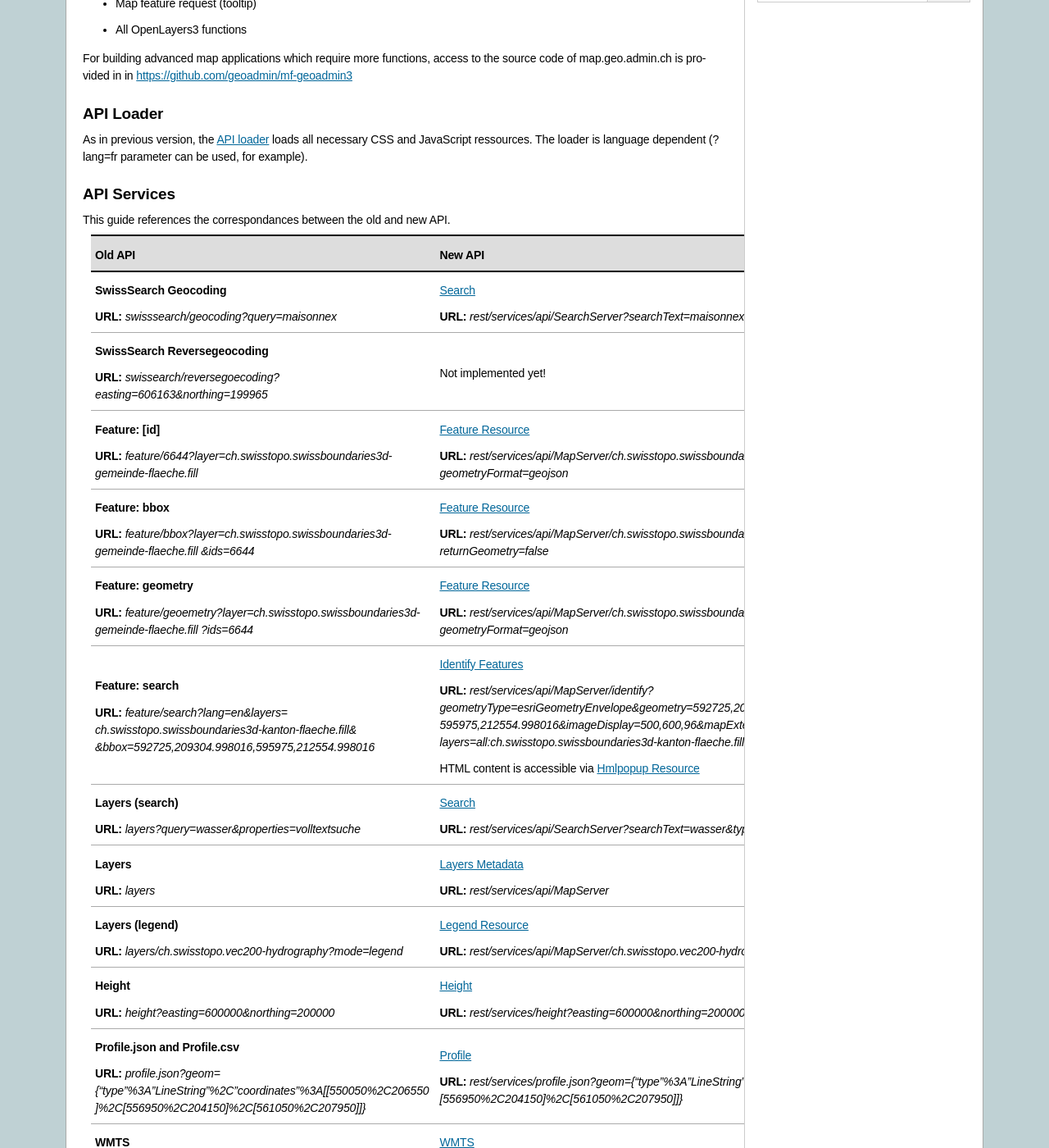
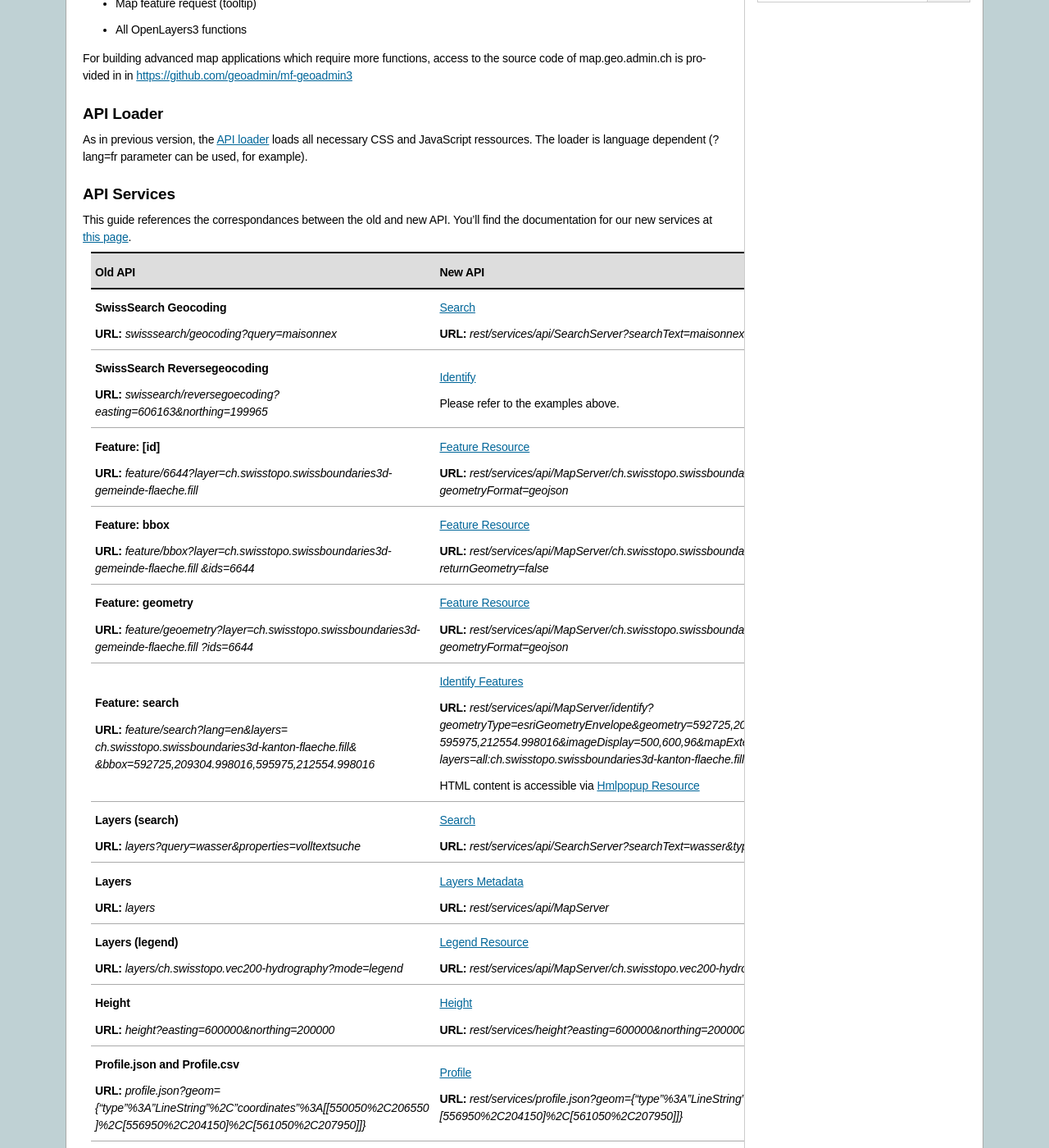
Before and after one commit to swisstopo-test/doc-chsdi3, a Sphinx documentation site: the page built from source/api/migration.rst, in a window 1280 px wide and 1400 px high, scrolled down 544 px. Shown: the whole window at 82% size. Built offline with Sphinx 7.4.7, drawn with Linux system fonts in a browser that asks for light colours; some of the changed text lies outside the part shown.

Commit message:
Update migration guide

```diff
--- a/source/api/migration.rst
+++ b/source/api/migration.rst
@@ -35,7 +35,7 @@ As in previous version, the `API loader <http://api3.geo.admin.ch/loader.js>`_ l
 API Services
 ~~~~~~~~~~~~
 
-This guide references the correspondances between the old and new API.
+This guide references the correspondances between the old and new API. You'll find the documentation for our new services at `this page <../../services/sdiservices.html>`_.
 
 +-----------------------------------------------------------------------------------------+-------------------------------------------------------------------------------------------------------------------+
 | **Old API**                                                                             | **New API**                                                                                                       |
@@ -44,9 +44,9 @@ This guide references the correspondances between the old and new API.
 |                                                                                         |                                                                                                                   |
 | **URL:** *swisssearch/geocoding?query=maisonnex*                                        | **URL:** *rest/services/api/SearchServer?searchText=maisonnex&type=locations*                                     |
 +-----------------------------------------------------------------------------------------+-------------------------------------------------------------------------------------------------------------------+
-| **SwissSearch Reversegeocoding**                                                        | Not implemented yet!                                                                                              |
+| **SwissSearch Reversegeocoding**                                                        | `Identify <../../services/sdiservices.html#examples-of-reverse-geocoding>`_                                       |
 |                                                                                         |                                                                                                                   |
-| **URL:** *swissearch/reversegoecoding?easting=606163&northing=199965*                   |                                                                                                                   |
+| **URL:** *swissearch/reversegoecoding?easting=606163&northing=199965*                   | Please refer to the examples above.                                                                               |
 +-----------------------------------------------------------------------------------------+-------------------------------------------------------------------------------------------------------------------+
 | **Feature: [id]**                                                                       | `Feature Resource <../../services/sdiservices.html#feature-resource>`_                                            |
 |                                                                                         |                                                                                                                   |
@@ -96,3 +96,5 @@ This guide references the correspondances between the old and new API.
 |                                                                                         |                                                                                                                   |
 | **URL:** *http://wmts.geo.admin.ch/1.0.0/WMTSCapabilities.xml*                          | **URL:** *http://api3.geo.admin.ch/rest/services/api/1.0.0/WMTSCapabilities.xml*                                  |
 +-----------------------------------------------------------------------------------------+-------------------------------------------------------------------------------------------------------------------+
+
+The API 3 also provide new features such as the `Find service <../../services/sdiservices.html#find>`_ or the `Feature search service <../../services/sdiservices.html#description>`_.
```
